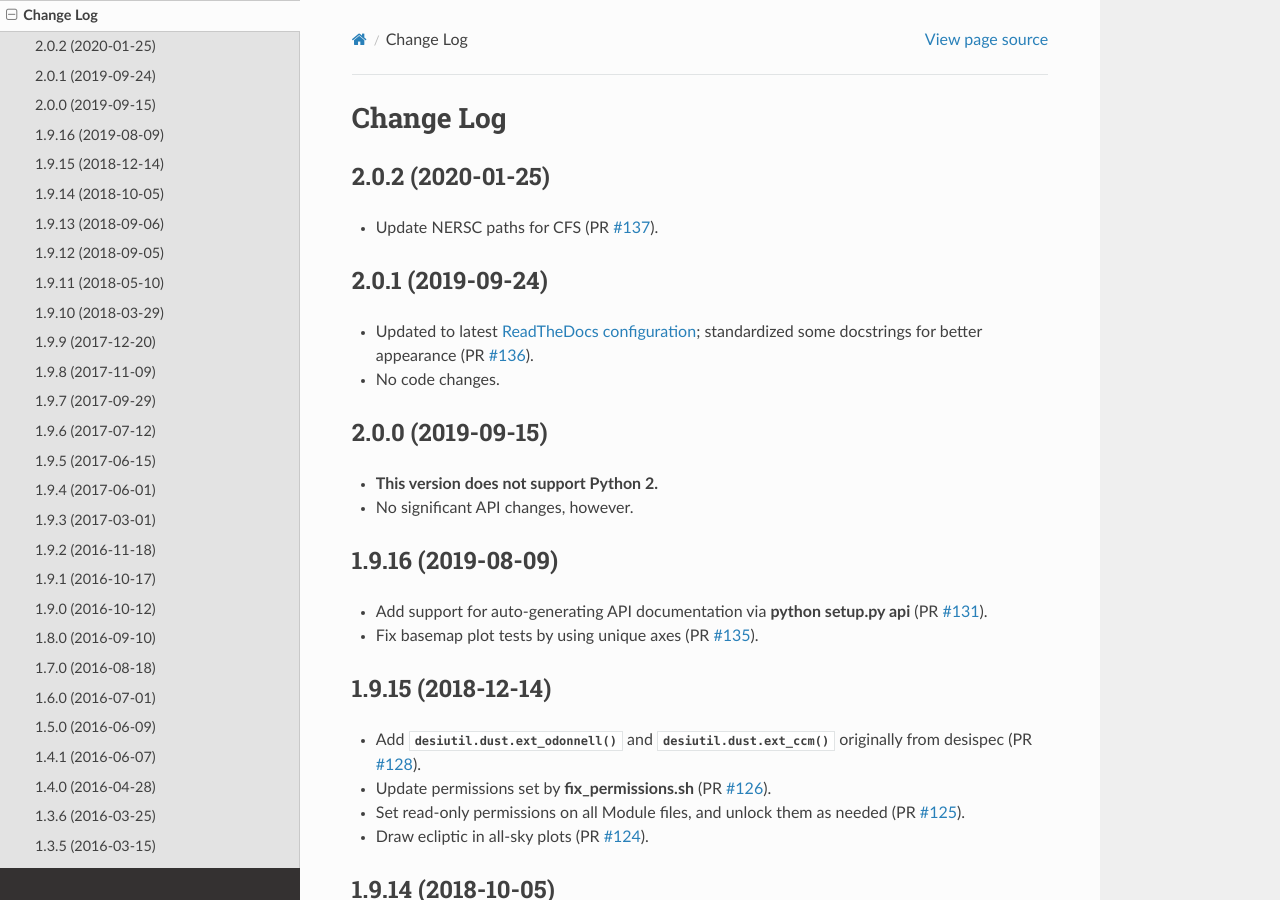
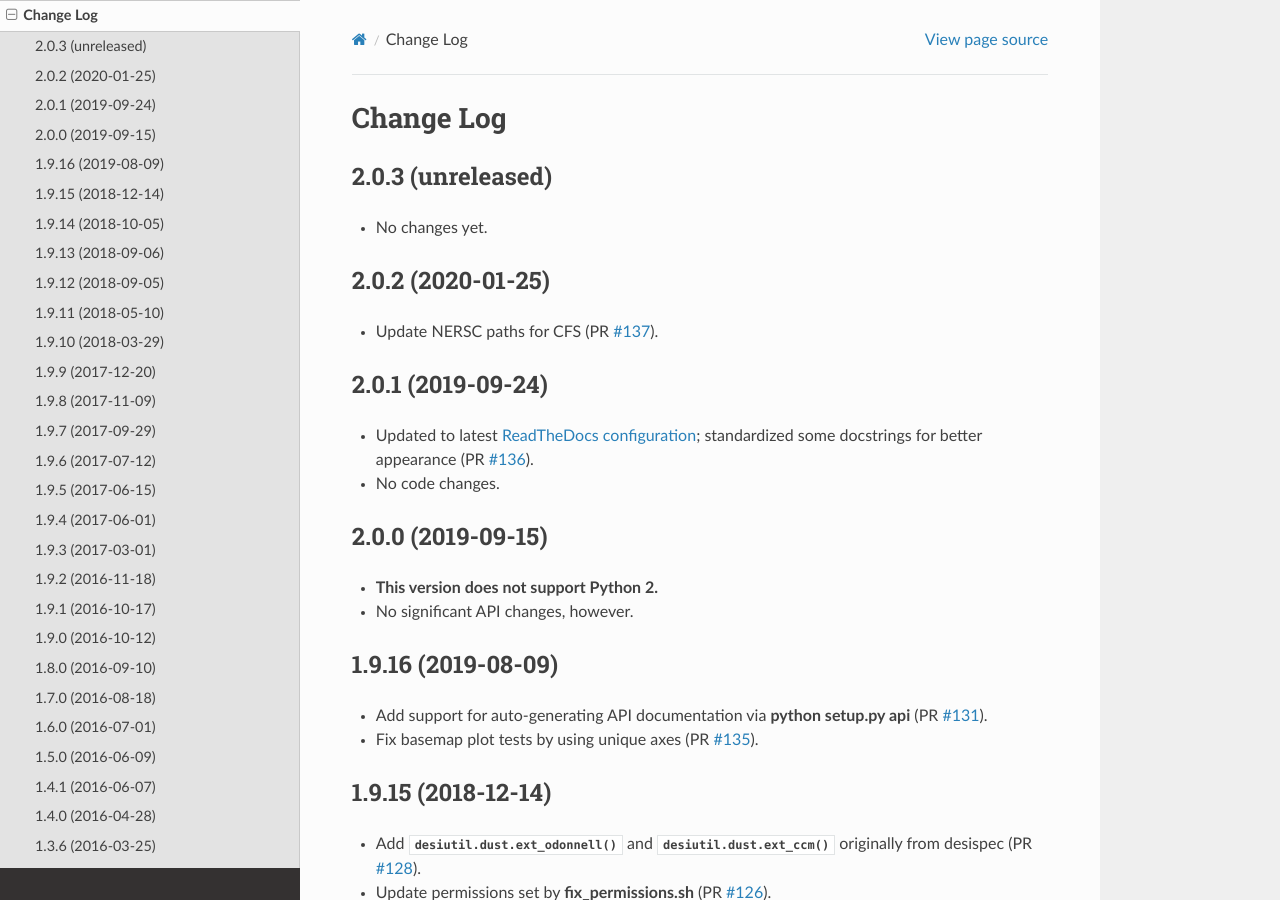
Before and after one commit to desihub/desiutil, a Sphinx documentation site: the page built from doc/changes.rst, in a window 1280 px wide and 900 px high. Built offline with Sphinx 7.4.7 and the Read the Docs theme 2.0.0, drawn with Linux system fonts in a browser that asks for light colours.

Commit message:
bump version after tag

```diff
--- a/doc/changes.rst
+++ b/doc/changes.rst
@@ -1,6 +1,11 @@
 ==========
 Change Log
 ==========
+
+2.0.3 (unreleased)
+------------------
+
+* No changes yet.
 
 2.0.2 (2020-01-25)
 ------------------
--- a/py/desiutil/_version.py
+++ b/py/desiutil/_version.py
@@ -1 +1 @@
-__version__ = '2.0.2'
+__version__ = '2.0.2.dev765'
```
